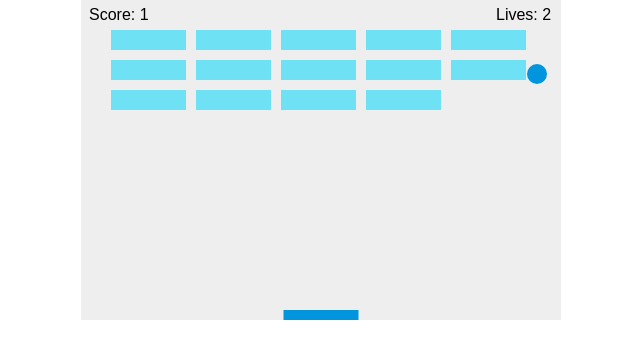
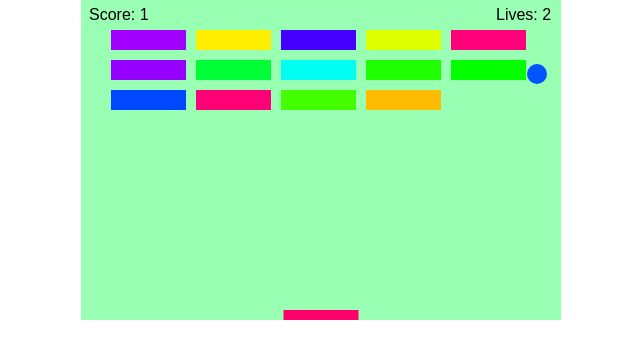
Before and after one commit to anselb/FEW-1.2-JavaScript-Foundations, a plain HTML site: page breakout.html in a window 1280 px wide. Shown: the whole page, without its empty margins (319-959 px from the left). Drawn offline with Linux system fonts and the light colour scheme.

Commit message:
Added color to the bricks, paddle, and the background

```diff
--- a/breakout.html
+++ b/breakout.html
@@ -1,4 +1,3 @@
-<!DOCTYPE html>
 <!DOCTYPE html>
 <html>
   <head>
@@ -43,17 +42,28 @@
       var lives = 3;
 
       var textColor = '#000000';
-      var ballColor = '#0095DD';
-      var paddleColor = '#0095DD';
-      var brickColor = '#6EE2F4';
-
+      var ballColor = getAColor();
+      var paddleColor = getAColor();
+      var backgroundColor = getAColor('light');
 
       var bricks = [];
       for(var c = 0; c < brickColumnCount; c++) {
         bricks[c] = [];
         for(var r = 0; r < brickRowCount; r++) {
-          bricks[c][r] = { x: 0, y: 0, status: 1 };
+          brickColor = getAColor();
+          bricks[c][r] = { x: 0, y: 0, status: 1, color: brickColor };
         }
+      }
+
+
+      function getAColor(type) {
+        lightness = '50%'
+        if (type === 'light') {
+          lightness = '80%'
+        };
+        hue = Math.floor(Math.random() * 361);
+        color = `hsl(${hue}, 100%, ${lightness})`;
+        return color;
       }
 
       function drawBall() {
@@ -82,7 +92,7 @@
               bricks[c][r].y = brickY;
               ctx.beginPath();
               ctx.rect(brickX, brickY, brickWidth, brickHeight);
-              ctx.fillStyle = brickColor;
+              ctx.fillStyle = bricks[c][r].color;
               ctx.fill();
               ctx.closePath();
             }
@@ -123,7 +133,14 @@
       }
 
       function draw() {
+        // Clear canvas
         ctx.clearRect(0, 0, canvas.width, canvas.height);
+        // Set background color to the canvas
+        ctx.beginPath();
+        ctx.fillStyle = backgroundColor;
+        ctx.fillRect(0, 0, canvas.width, canvas.height);
+        ctx.closePath();
+
         drawBall();
         drawPaddle();
         drawBricks();
```
